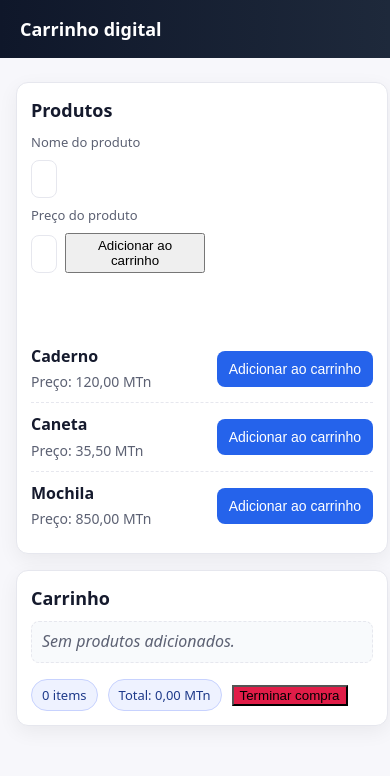
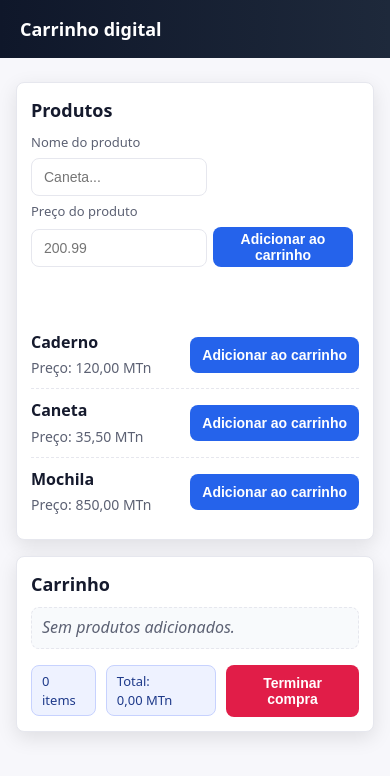
Before and after one commit to MKTimana/my-cart, a plain HTML site: page index.html in a window 390 px wide. Drawn offline with Linux system fonts and the light colour scheme.

Commit message:
layout changes, uniform border radius

```diff
--- a/assets/css/custom.css
+++ b/assets/css/custom.css
@@ -1,37 +1,49 @@
-:root{
+:root {
   --bg: #f7f7fb;
   --text: #151a2d;
   --muted: #5c6173;
   --primary: #2563eb;
-  --primary-600: #1d4ed8;
+  --primary-600: #103cb4;
   --danger: #e11d48;
   --border: #e6e7ee;
   --card: #ffffff;
   --badge-bg: #eef2ff;
   --badge-fg: #1e3a8a;
+
+  --border-radius: 8px;
+  --transition: all 0.5s ease-out;
 }
 
 /* Reset mínimo */
-*{ box-sizing: border-box; }
-html, body { height: 100%; }
-body{
+* {
+  box-sizing: border-box;
+}
+html,
+body {
+  height: 100%;
+}
+body {
   margin: 0;
-  font-family: system-ui, -apple-system, Segoe UI, Roboto, Inter, Arial, sans-serif;
+  font-family: system-ui, -apple-system, Segoe UI, Roboto, Inter, Arial,
+    sans-serif;
   color: var(--text);
   background: var(--bg);
   line-height: 1.45;
 }
 
 /* Header */
-header{
+header {
   background: linear-gradient(90deg, #0f172a, #1e293b);
   color: #fff;
   padding: 16px 20px;
 }
-header h1{ margin: 0; font-size: clamp(18px, 2.2vw, 24px); }
+header h1 {
+  margin: 0;
+  font-size: clamp(18px, 2.2vw, 24px);
+}
 
 /* Layout */
-.wrap{
+.wrap {
   max-width: 1000px;
   margin: 24px auto;
   padding: 0 16px;
@@ -39,57 +51,67 @@ header h1{ margin: 0; font-size: clamp(18px, 2.2vw, 24px); }
   grid-template-columns: 1fr 1fr;
   gap: 16px;
 }
-@media (max-width: 860px){
-  .wrap{ grid-template-columns: 1fr; }
+@media (max-width: 860px) {
+  .wrap {
+    grid-template-columns: 1fr;
+  }
 }
 
 /* Cartões */
-.card{
+.card {
   background: var(--card);
   border: 1px solid var(--border);
-  border-radius: 12px;
+  border-radius: var(--border-radius);
   padding: 14px;
-  box-shadow: 0 6px 20px rgba(0,0,0,.06);
+  box-shadow: 0 6px 20px rgba(0, 0, 0, 0.1);
 }
-.card h2{
+.card h2 {
   margin: 0 0 10px;
   font-size: 18px;
 }
 
 /* Formulário de Produtos */
-#productRegister{
+#productRegister {
   display: grid;
-  grid-template-columns: 1fr 140px 160px;
-  gap: 8px;
+  grid-template-columns: 1fr 140px auto;
+  gap: 6px;
   align-items: end;
-  margin-bottom: 10px;
+  margin-bottom: 2px;
 }
-#productRegister label{
+#productRegister label {
   grid-column: 1 / -1;
   font-size: 13px;
   color: var(--muted);
 }
 #productRegister input[type="text"],
-#productRegister input[type="number"]{
+#productRegister input[type="number"] {
   width: 100%;
   padding: 10px 12px;
   border: 1px solid var(--border);
-  border-radius: 8px;
+  border-radius: var(--border-radius);
   font-size: 14px;
 }
-#productRegister button{
+#productRegister button {
   height: 40px;
 }
-#registerError{
+#registerError {
   grid-column: 1 / -1;
   min-height: 18px;
   color: #b91c1c;
   font-size: 13px;
 }
 
+#prodList {
+  margin-top: 4px;
+}
+
 /* Listas */
-ul{ list-style: none; margin: 0; padding: 0; }
-li{
+ul {
+  list-style: none;
+  margin: 0;
+  padding: 0;
+}
+li {
   display: flex;
   align-items: center;
   justify-content: space-between;
@@ -97,81 +119,100 @@ li{
   padding: 10px 0;
   border-bottom: 1px dashed var(--border);
 }
-li:last-child{ border-bottom: 0; }
+li:last-child {
+  border-bottom: 0;
+}
 
-.price{
+.price {
   color: var(--muted);
   font-size: 14px;
   margin-top: 4px;
 }
-.right{
+.right {
   display: flex;
   gap: 6px;
   align-items: center;
 }
 
 /* Botões */
-.btn{
+button,
+.btn {
+  display: flex;
+  align-items: center;
   border: 0;
-  border-radius: 8px;
+  font-weight: 600;
+  border-radius: var(--border-radius);
   padding: 10px 12px;
   background: var(--primary);
   color: #fff;
   cursor: pointer;
   font-size: 14px;
-  transition: transform .05s ease, background .15s ease;
+  transition: var(--transition);
 }
-.btn:hover{ background: var(--primary-600); }
-.btn:active{ transform: translateY(1px); }
-.btn:focus-visible{
+button:hover,
+.btn:hover {
+  background-color: var(--primary-600);
+}
+
+button:active {
+  transform: translateY(1px);
+}
+button:focus-visible {
   outline: 2px solid #93c5fd;
   outline-offset: 2px;
 }
 
-.btn.add{ /* botão na lista de produtos */
+button.add {
+  /* botão na lista de produtos */
   background: var(--primary);
 }
-.btn.sm{ /* botões +, -, x no carrinho */
+button.sm {
+  /* botões +, -, x no carrinho */
   background: #e9eefc;
   color: #0b1220;
   padding: 6px 10px;
   border: 1px solid #dbe3ff;
 }
-.btn.sm:hover{ background: #dbe6ff; }
+button.sm:hover {
+  background: #dbe6ff;
+}
 
-.checkout{
+.checkout {
   background: var(--danger);
 }
-.checkout:hover{
+.checkout:hover {
   background: #be123c;
 }
 
 /* Footer do carrinho (totais) */
-.cartFooter{
+.cartFooter {
   display: flex;
   gap: 10px;
   align-items: center;
   margin-top: 10px;
 }
-.badge{
+.badge {
   background: var(--badge-bg);
   color: var(--badge-fg);
   border: 1px solid #c7d2fe;
   padding: 6px 10px;
-  border-radius: 999px;
+  border-radius: var(--border-radius);
   font-size: 13px;
 }
 
 /* Estados vazios */
-.empty{
+.empty {
   color: var(--muted);
   font-style: italic;
   background: #f8fafc;
   border: 1px dashed var(--border);
   padding: 8px 10px;
-  border-radius: 8px;
+  border-radius: var(--border-radius);
   margin-top: 8px;
 }
 
 /* Acessibilidade e seleções */
-::selection{ background: #c7d2fe; color: #0b1220; }
+::selection {
+  background: #c7d2fe;
+  color: #0b1220;
+}
```
